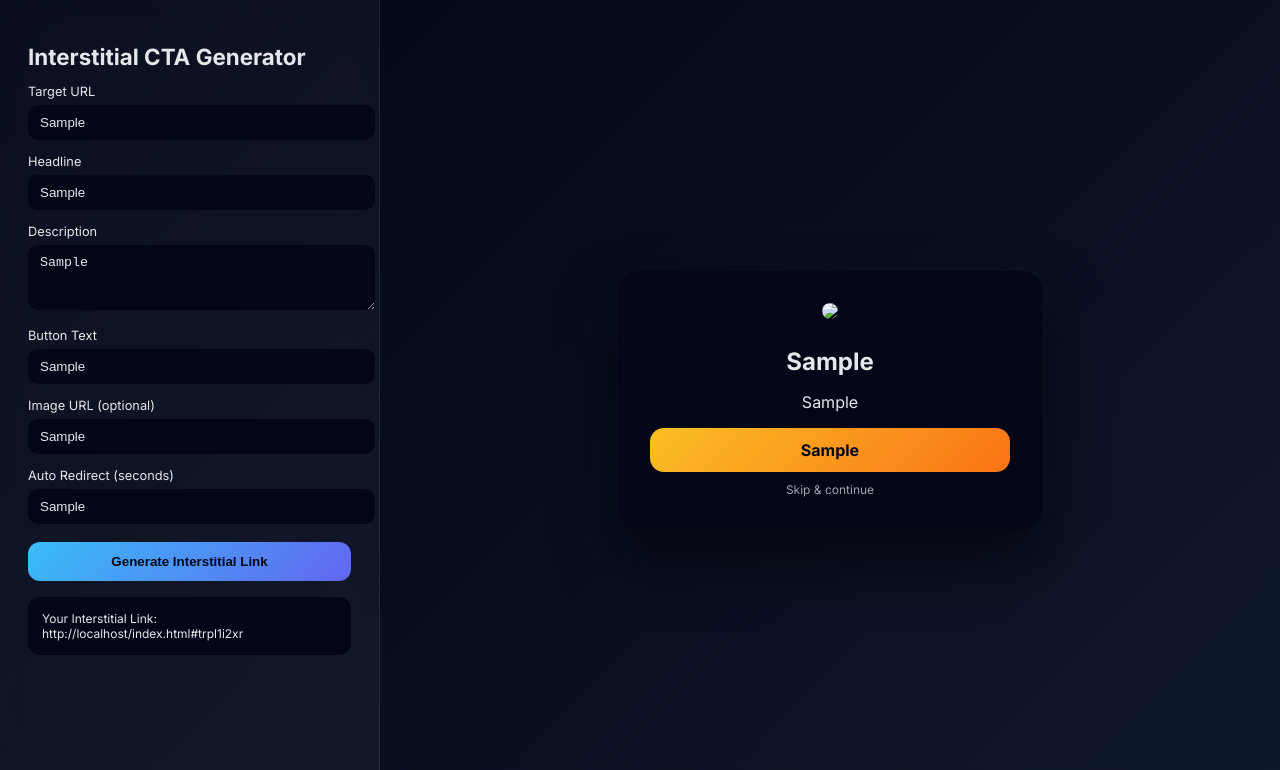
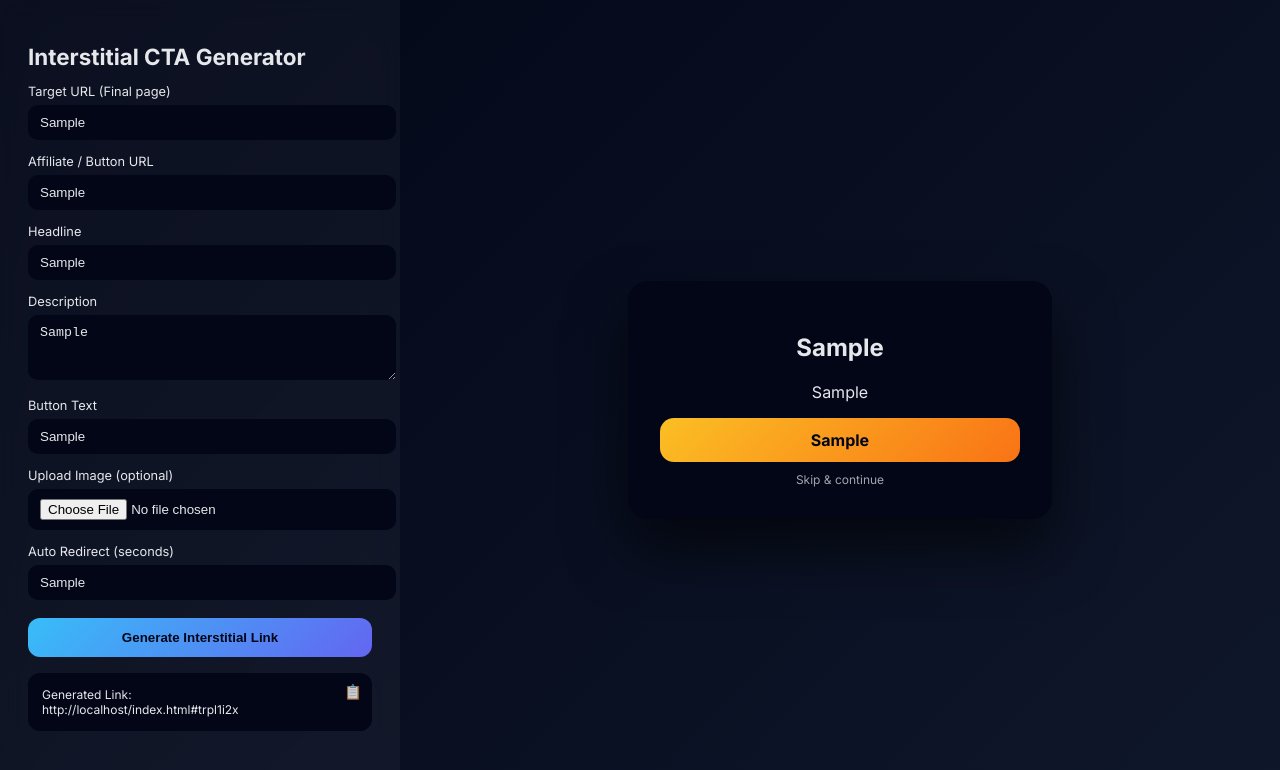
Before and after one commit to dng190987/interstitial-cta-generator, a plain HTML site: page index.html in a window 1280 px wide. Both pictures are taken after typing "Sample", "Sample", "Sample", "Sample", "Sample", "Sample" into the empty fields and a click on the button "Generate Interstitial Link". Shown: the top 770 px of the page. Drawn offline with Linux system fonts and the light colour scheme.

Commit message:
Refactor index.html for improved layout and clarity
Refactor HTML structure and improve styling consistency. Update input fields and labels for better clarity.

```diff
--- a/index.html
+++ b/index.html
@@ -6,86 +6,23 @@
   <title>Interstitial CTA Generator</title>
   <link href="https://fonts.googleapis.com/css2?family=Inter:wght@300;400;600;700&display=swap" rel="stylesheet">
   <style>
-    body {
-      margin: 0;
-      font-family: Inter, sans-serif;
-      background: linear-gradient(135deg, #020617, #0f172a);
-      color: #e5e7eb;
+    body{
+      margin:0;font-family:Inter,sans-serif;
+      background:linear-gradient(135deg,#020617,#0f172a);color:#e5e7eb
     }
-    .container {
-      display: grid;
-      grid-template-columns: 380px 1fr;
-      min-height: 100vh;
-    }
-    .panel {
-      padding: 28px;
-      background: rgba(255,255,255,0.04);
-      backdrop-filter: blur(12px);
-      border-right: 1px solid rgba(255,255,255,0.08);
-    }
-    h1 { font-size: 1.4rem; margin-bottom: 12px; }
-    label { font-size: 0.8rem; margin-top: 14px; display:block; }
-    input, textarea {
-      width: 100%;
-      margin-top: 6px;
-      padding: 10px 12px;
-      border-radius: 10px;
-      border: none;
-      background: #020617;
-      color: #e5e7eb;
-    }
-    button {
-      width: 100%;
-      margin-top: 18px;
-      padding: 12px;
-      border-radius: 12px;
-      border: none;
-      background: linear-gradient(135deg,#38bdf8,#6366f1);
-      color: #020617;
-      font-weight: 700;
-      cursor: pointer;
-    }
-    .preview {
-      display:flex;
-      align-items:center;
-      justify-content:center;
-    }
-    .card {
-      background:#020617;
-      padding:32px;
-      border-radius:20px;
-      width:360px;
-      text-align:center;
-      box-shadow:0 30px 60px rgba(0,0,0,0.6);
-      animation:fadeIn .4s ease;
-    }
-    .card img {
-      width:100%;
-      border-radius:14px;
-      margin-bottom:14px;
-    }
-    .card h2 { margin: 10px 0; }
-    .card a {
-      display:block;
-      margin-top:16px;
-      padding:12px;
-      background:linear-gradient(135deg,#fbbf24,#f97316);
-      border-radius:14px;
-      color:#020617;
-      font-weight:700;
-      text-decoration:none;
-    }
-    .skip { font-size:0.75rem; margin-top:10px; opacity:0.7; cursor:pointer; }
-    .stats { margin-top:20px; font-size:0.8rem; opacity:0.85; }
-    .code-box {
-      background:#020617;
-      padding:14px;
-      border-radius:12px;
-      font-size:0.75rem;
-      margin-top:16px;
-      white-space:pre-wrap;
-    }
-    @keyframes fadeIn { from{opacity:0; transform:scale(.95)} to{opacity:1; transform:scale(1)} }
+    .container{display:grid;grid-template-columns:400px 1fr;min-height:100vh}
+    .panel{padding:28px;background:rgba(255,255,255,.04);backdrop-filter:blur(12px)}
+    h1{font-size:1.4rem;margin-bottom:10px}
+    label{font-size:.8rem;margin-top:14px;display:block}
+    input,textarea{width:100%;margin-top:6px;padding:10px 12px;border-radius:10px;border:none;background:#020617;color:#e5e7eb}
+    button{width:100%;margin-top:18px;padding:12px;border-radius:12px;border:none;background:linear-gradient(135deg,#38bdf8,#6366f1);color:#020617;font-weight:700;cursor:pointer}
+    .preview{display:flex;align-items:center;justify-content:center}
+    .card{background:#020617;padding:32px;border-radius:20px;width:360px;text-align:center;box-shadow:0 30px 60px rgba(0,0,0,.6)}
+    .card img{width:100%;border-radius:14px;margin-bottom:14px}
+    .card a{display:block;margin-top:16px;padding:12px;background:linear-gradient(135deg,#fbbf24,#f97316);border-radius:14px;color:#020617;font-weight:700;text-decoration:none}
+    .skip{font-size:.75rem;margin-top:10px;opacity:.7;cursor:pointer}
+    .code-box{background:#020617;padding:14px;border-radius:12px;font-size:.75rem;margin-top:16px;white-space:pre-wrap;position:relative}
+    .copy{position:absolute;top:10px;right:10px;cursor:pointer;font-size:.9rem;opacity:.8}
   </style>
 </head>
 <body>
@@ -93,90 +30,100 @@
   <div class="panel">
     <h1>Interstitial CTA Generator</h1>
 
-    <label>Target URL</label>
-    <input id="target" placeholder="https://offer.com" />
+    <label>Target URL (Final page)</label>
+    <input id="target" placeholder="https://website.com" />
+
+    <label>Affiliate / Button URL</label>
+    <input id="btnUrl" placeholder="https://affiliate-link.com" />
 
     <label>Headline</label>
     <input id="headline" placeholder="Exclusive Deal Inside" />
 
     <label>Description</label>
-    <textarea id="desc" rows="3" placeholder="Limited-time offer available now"></textarea>
+    <textarea id="desc" rows="3" placeholder="Limited-time offer available"></textarea>
 
     <label>Button Text</label>
     <input id="btnText" placeholder="Continue" />
 
-    <label>Image URL (optional)</label>
-    <input id="img" placeholder="https://image.jpg" />
+    <label>Upload Image (optional)</label>
+    <input type="file" id="imgFile" accept="image/*" />
 
     <label>Auto Redirect (seconds)</label>
     <input id="timer" placeholder="5" />
 
     <button onclick="generate()">Generate Interstitial Link</button>
 
-    <div class="code-box" id="linkBox"></div>
-    <div class="stats" id="stats"></div>
+    <div class="code-box" id="linkBox">
+      <span class="copy" onclick="copyLink()">📋</span>
+    </div>
   </div>
 
   <div class="preview" id="preview"></div>
 </div>
 
 <script>
-function uid(){return Math.random().toString(36).substr(2,9)}
+function uid(){return Math.random().toString(36).slice(2,10)}
+let uploadedImg='';
+
+document.getElementById('imgFile').addEventListener('change',e=>{
+  const file=e.target.files[0];if(!file)return;
+  const r=new FileReader();
+  r.onload=()=>uploadedImg=r.result;
+  r.readAsDataURL(file);
+});
 
 function generate(){
-  const id = uid();
-  const data = {
-    target: target.value,
-    headline: headline.value,
-    desc: desc.value,
-    btnText: btnText.value,
-    img: img.value,
-    timer: timer.value || 0,
-    views:0,
-    clicks:0
-  }
-  localStorage.setItem(id, JSON.stringify(data));
-  const link = location.href.split('#')[0] + '#' + id;
-  linkBox.innerText = 'Your Interstitial Link:\n' + link;
+  const id=uid();
+  const data={
+    target:target.value,
+    btnUrl:btnUrl.value||target.value,
+    headline:headline.value,
+    desc:desc.value,
+    btnText:btnText.value,
+    img:uploadedImg,
+    timer:+timer.value||0,
+    views:0,clicks:0
+  };
+  localStorage.setItem(id,JSON.stringify(data));
+  const link=location.href.split('#')[0]+'#'+id;
+  linkBox.innerHTML=`<span class="copy" onclick="copyLink()">📋</span>Generated Link:\n${link}`;
   renderPreview(data);
 }
 
 function renderPreview(d){
-  preview.innerHTML = `
+  preview.innerHTML=`
   <div class="card">
-      ${d.img ? `<img src="${d.img}">` : ''}
+    ${d.img?`<img src="${d.img}">`:''}
     <h2>${d.headline}</h2>
     <p>${d.desc}</p>
-      <a onclick="trackClick()">${d.btnText}</a>
-      <div class="skip" onclick="trackClick()">Skip & continue</div>
+    <a>${d.btnText}</a>
+    <div class="skip">Skip & continue</div>
   </div>`;
 }
 
-function trackClick(){ stats.innerText = 'CTA Click Recorded (Preview)'; }
+function copyLink(){
+  const text=linkBox.innerText.replace('📋','').trim();
+  navigator.clipboard.writeText(text);
+}
 
-// Runtime mode
 if(location.hash){
-  const id = location.hash.replace('#','');
-  const data = JSON.parse(localStorage.getItem(id));
-  if(data){
-    data.views++;
-    localStorage.setItem(id, JSON.stringify(data));
-    document.body.innerHTML = `
-      <div class="preview">
-        <div class="card">
-          ${data.img ? `<img src="${data.img}">` : ''}
-          <h2>${data.headline}</h2>
-          <p>${data.desc}</p>
-          <a id="go">${data.btnText}</a>
+  const id=location.hash.slice(1);
+  const d=JSON.parse(localStorage.getItem(id));
+  if(d){
+    d.views++;localStorage.setItem(id,JSON.stringify(d));
+    document.body.innerHTML=`
+    <div class="preview"><div class="card">
+      ${d.img?`<img src="${d.img}">`:''}
+      <h2>${d.headline}</h2>
+      <p>${d.desc}</p>
+      <a id="go">${d.btnText}</a>
       <div class="skip" id="skip">Skip & continue</div>
-        </div>
-      </div>`;
-
-    const go = ()=>{ data.clicks++; localStorage.setItem(id, JSON.stringify(data)); window.location.href = data.target }
-    document.getElementById('go').onclick = go;
-    document.getElementById('skip').onclick = go;
-
-    if(data.timer>0){ setTimeout(go, data.timer*1000) }
+    </div></div>`;
+    const go=()=>{d.clicks++;localStorage.setItem(id,JSON.stringify(d));location.href=d.btnUrl};
+    goBtn=()=>go();
+    document.getElementById('go').onclick=go;
+    document.getElementById('skip').onclick=go;
+    if(d.timer>0)setTimeout(go,d.timer*1000);
   }
 }
 </script>
```
Lines whose indentation alone changed are shown as unchanged.
